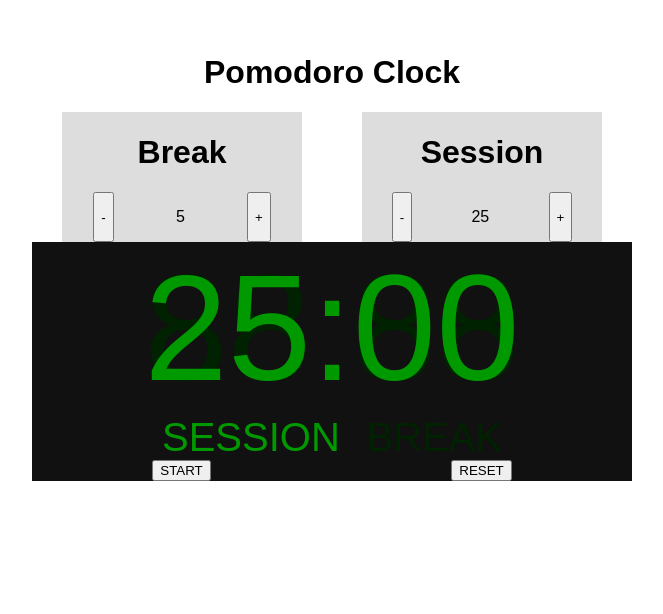
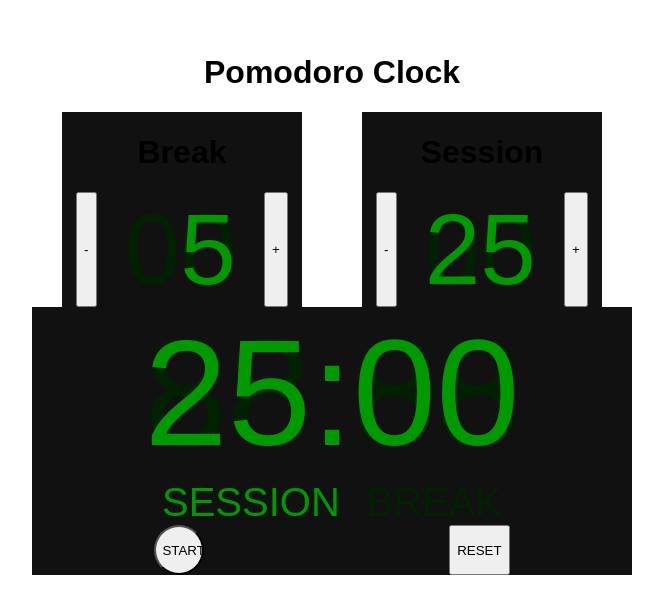
Before and after one commit to lukino999/FCC-Pomodoro-Clock-React, a React (Create React App) app: page / in a window 1280 px wide. Shown: the part 166-780 px from the top of the page, without its empty margins (308-971 px from the left). Built offline with nearby package versions, Linux system fonts and the light colour scheme; a web font is replaced by a local one.

Commit message:
Make TimerLenghtPanel LCD like

```diff
--- a/src/components/Lcd.js
+++ b/src/components/Lcd.js
@@ -5,7 +5,7 @@ export default function Lcd(props) {
   return (
     <div className={props.className}>
       <div className='display-background'>{props.backgroundText}
-        <div id='time-left' className='display-foreground'>{props.children}</div>
+        <div id={props.id} className='display-foreground'>{props.children}</div>
       </div>
     </div>
   )
--- a/src/components/TimerDisplay.js
+++ b/src/components/TimerDisplay.js
@@ -66,8 +66,16 @@ class TimerDisplay extends React.Component {
           {isSession ? 'Session' : 'Break'}
         </div>
 
-
-        <Lcd backgroundText='88:88' className='time-left-size'>{this.getMMSS(secondsLeft)}</Lcd>
+        <div className='flex-space-around'>
+          <div></div>
+          <Lcd
+            id='time-left'
+            backgroundText='88:88'
+            className='time-left-size'>
+            {this.getMMSS(secondsLeft)}
+          </Lcd>
+          <div></div>
+        </div>
 
         <div className='session-break'>
           <div
@@ -78,8 +86,8 @@ class TimerDisplay extends React.Component {
           <div className={isSession ? 'session-break-off' : 'session-break-on'}>BREAK</div>
         </div>
 
-        <div className='timer-display-controls' >
-          <button id='start_stop' onClick={startStop}>
+        <div className='flex-space-around' >
+          <button className='round-button' id='start_stop' onClick={startStop}>
             {startStopText}
           </button>
           <button id='reset' onClick={this.reset}>
--- a/src/components/TimerLenghtPanel.js
+++ b/src/components/TimerLenghtPanel.js
@@ -1,5 +1,6 @@
-import './css/TimerLengthPanel.css';
+import './css/TimerLengthPanel.scss';
 import React from 'react';
+import Lcd from './Lcd';
 
 
 const TimerLengthPanel = (props) => {
@@ -20,7 +21,11 @@ const TimerLengthPanel = (props) => {
           -
         </button>
 
-        <p id={`${id.toLowerCase()}-length`}>{length}</p>
+        {/* <p id={`${id.toLowerCase()}-length`}>{length}</p> */}
+        <Lcd id={`${id.toLowerCase()}-length`} backgroundText='00' className='panel-font-size'>
+          {length}
+        </Lcd>
+
 
         <button
           id={`${id.toLowerCase()}-increment`}
--- a/src/components/css/Lcd.scss
+++ b/src/components/css/Lcd.scss
@@ -8,7 +8,7 @@
   color: $lcd-off;
   position: relative;
   margin: 0 auto;
-  text-align: center;
+  text-align: right;
 }
 
 .display-foreground {
--- a/src/components/css/TimerDisplay.scss
+++ b/src/components/css/TimerDisplay.scss
@@ -12,10 +12,9 @@ h2 {
   font-size: 150px;
 }
 
-.timer-display-controls {
+.flex-space-around {
   display: flex;
   justify-content: space-around ;
-
 }
 
 .session-break {
@@ -40,3 +39,9 @@ h2 {
 .text-invisible {
   color: $background;
 }
+
+.round-button {
+  border-radius: 100%;
+  height: 50px;
+  width: 50px;
+}
--- /dev/null
+++ b/src/components/css/TimerLengthPanel.scss
@@ -0,0 +1,22 @@
+@import './colors.scss';
+
+.timer-length-panel {
+  /* remove */
+  background-color: $background;
+
+  width: 40%;
+}
+
+h1 {
+  text-align: center;
+}
+
+.buttons-container{
+  display: flex;
+  flex-direction: row;
+  justify-content: space-around;
+}
+
+.panel-font-size {
+  font-size: 100px;
+}
```
